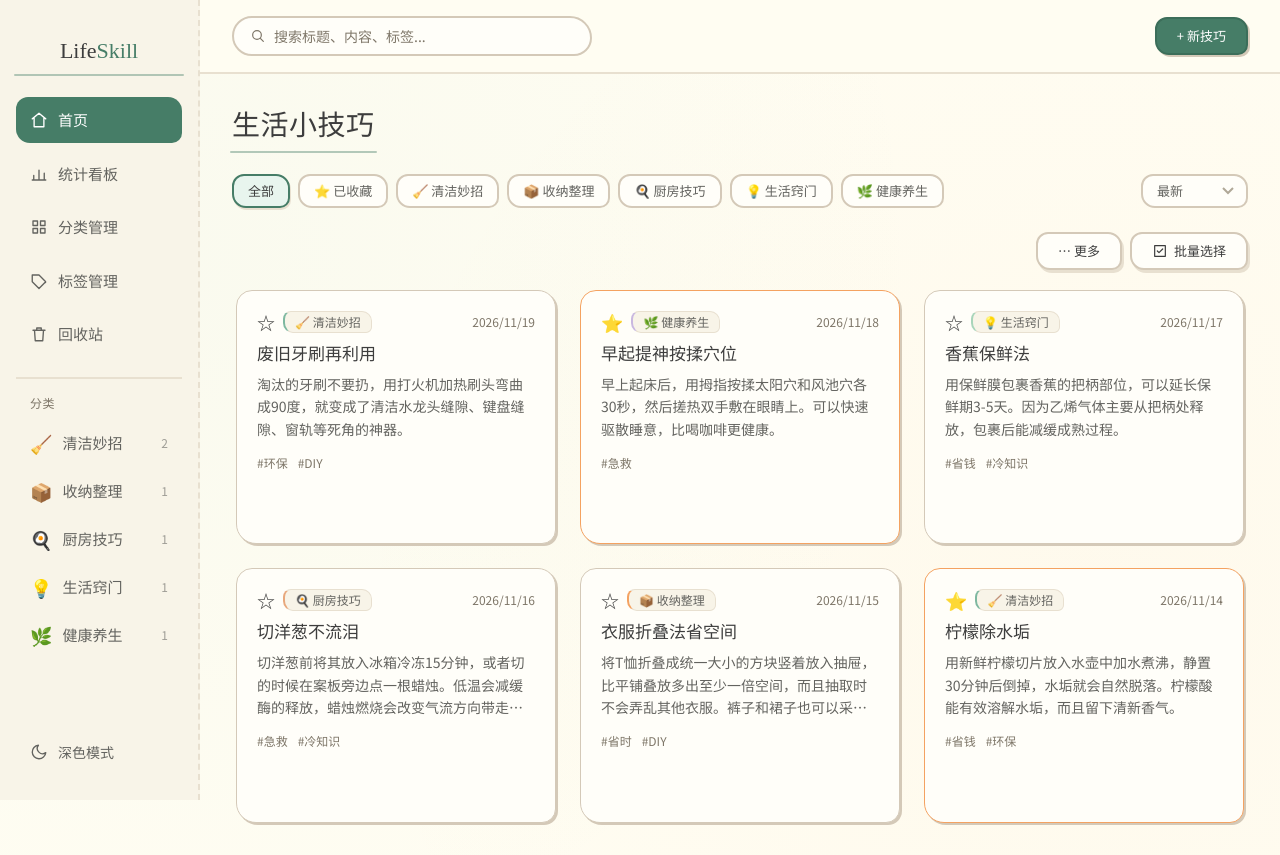
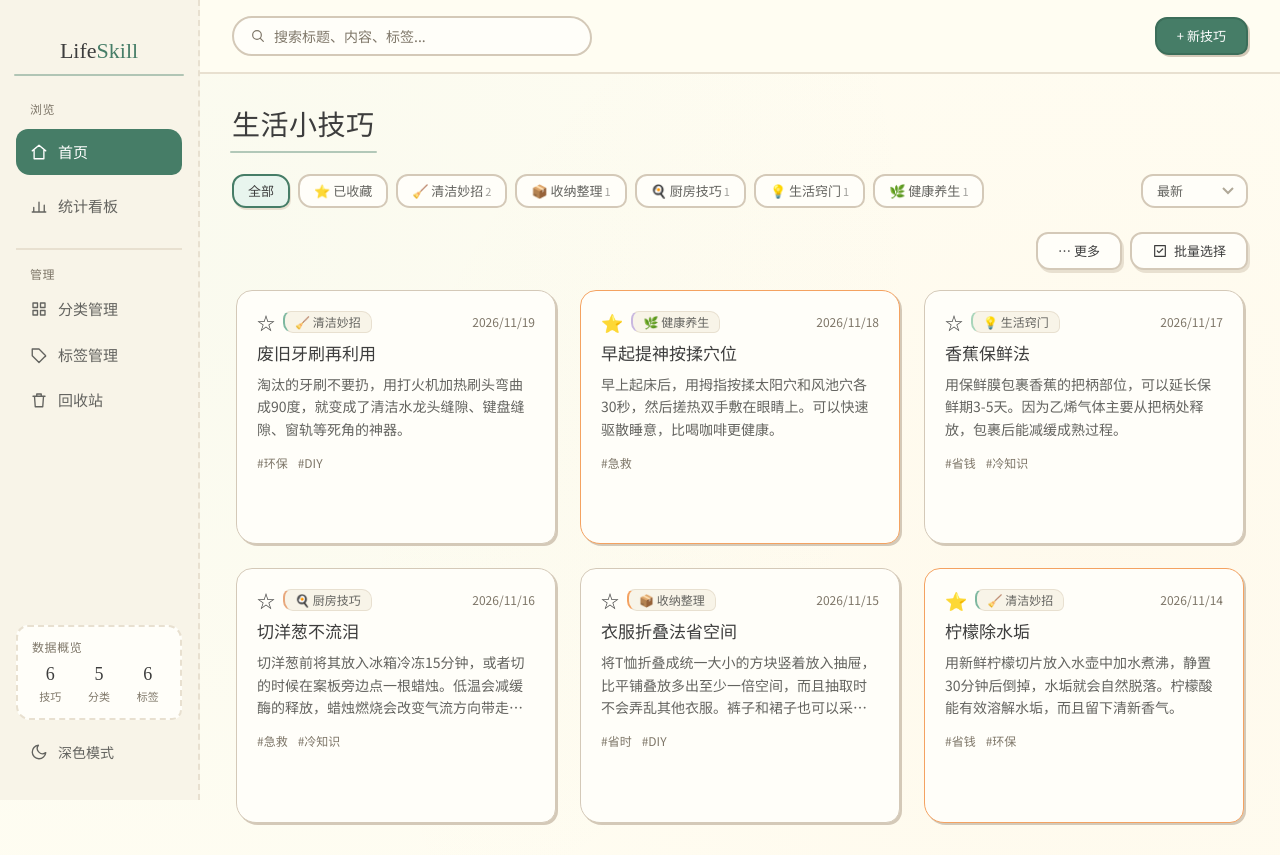
Before and after one commit to guhl0427/life-skill, a React (Vite) app: page / in a window 1280 px wide. Built offline with nearby package versions, Linux system fonts and the light colour scheme; a web font is replaced by a local one.

Commit message:
refactor(ui): 移除侧栏重复分类入口并补充数据概览 (#9)
分类筛选统一收敛到首页 chips，侧栏改为纯导航并新增数据概览卡，避免同一筛选出现两个入口。

```diff
--- a/src/components/FilterBar.jsx
+++ b/src/components/FilterBar.jsx
@@ -1,3 +1,4 @@
+import { useMemo } from "react"
 import { useApp } from "../context/useApp"
 
 const chipBase =
@@ -22,8 +23,17 @@ export default function FilterBar({
   sort,
   onSortChange,
 }) {
-  const { categories } = useApp()
+  const { categories, tips } = useApp()
   const isAll = !activeCat && !activeStarred && !activeTag && !untagged && !uncategorized
+
+  const tipsByCategory = useMemo(() => {
+    const counts = new Map()
+    for (const tip of tips) {
+      if (tip.deletedAt || !tip.categoryId) continue
+      counts.set(tip.categoryId, (counts.get(tip.categoryId) || 0) + 1)
+    }
+    return counts
+  }, [tips])
 
   return (
     <div className="mb-6 flex flex-wrap items-center gap-3">
@@ -77,6 +87,11 @@ export default function FilterBar({
               aria-pressed={activeCat === cat.id}
             >
               {cat.emoji} {cat.name}
+              {tipsByCategory.get(cat.id) > 0 && (
+                <span className="ml-0.5 text-[11px] tabular-nums opacity-60">
+                  {tipsByCategory.get(cat.id)}
+                </span>
+              )}
             </button>
           ))}
         </div>
--- a/src/components/Layout.jsx
+++ b/src/components/Layout.jsx
@@ -9,7 +9,7 @@ const navClass = ({ isActive }) =>
   (isActive ? "bg-primary text-on-primary" : "text-ink-soft hover:bg-primary-light hover:text-ink")
 
 export default function Layout({ children }) {
-  const { tips, categories } = useApp()
+  const { tips, categories, tags } = useApp()
   const [menuOpen, setMenuOpen] = useState(false)
   const [closing, setClosing] = useState(false)
   const [storageError, setStorageError] = useState(false)
@@ -20,15 +20,7 @@ export default function Layout({ children }) {
   const [dark, setDark] = useState(() => localStorage.getItem("ls_dark") === "true")
   const navigate = useNavigate()
 
-  const tipsByCategory = useMemo(() => {
-    const counts = new Map()
-    for (const tip of tips) {
-      if (tip.deletedAt) continue
-      if (tip.categoryId) counts.set(tip.categoryId, (counts.get(tip.categoryId) || 0) + 1)
-    }
-    return counts
-  }, [tips])
-
+  const activeTipsCount = useMemo(() => tips.filter((t) => !t.deletedAt).length, [tips])
   const trashedCount = useMemo(() => tips.filter((t) => t.deletedAt).length, [tips])
 
   useEffect(() => {
@@ -128,6 +120,10 @@ export default function Layout({ children }) {
           Life<span className="text-primary">Skill</span>
         </Link>
 
+        <div className="px-3.5 pb-1 pt-1 text-xs tracking-wider text-ink-faint">
+          浏览
+        </div>
+
         <NavLink to="/" end className={navClass} onClick={closeMenu}>
           <Icon name="home" className="h-[18px] w-[18px]" /> 首页
         </NavLink>
@@ -135,6 +131,11 @@ export default function Layout({ children }) {
         <NavLink to="/stats" className={navClass} onClick={closeMenu}>
           <Icon name="chart" className="h-[18px] w-[18px]" /> 统计看板
         </NavLink>
+
+        <div className="mt-3 border-t-2 border-line-soft pt-3">
+          <div className="px-3.5 pb-1 pt-1 text-xs tracking-wider text-ink-faint">
+            管理
+          </div>
 
           <NavLink to="/categories" className={navClass} onClick={closeMenu}>
             <Icon name="grid" className="h-[18px] w-[18px]" /> 分类管理
@@ -150,34 +151,35 @@ export default function Layout({ children }) {
               <span className="ml-auto text-xs tabular-nums opacity-60">{trashedCount}</span>
             )}
           </NavLink>
+        </div>
 
-        <div className="mt-3 border-t-2 border-line-soft pt-3">
-          <div className="px-3.5 pb-2 pt-1 text-xs tracking-wider text-ink-faint">
-            分类
+        <div className="mt-auto flex flex-col gap-3 pt-4">
+          <div className="rounded-sketch border-2 border-dashed border-line-soft bg-card px-3 py-3">
+            <div className="mb-2 px-0.5 text-xs tracking-wider text-ink-faint">数据概览</div>
+            <div className="flex items-start gap-2 text-center">
+              <div className="flex-1">
+                <div className="font-display text-lg leading-tight text-ink">{activeTipsCount}</div>
+                <div className="mt-0.5 text-[11px] text-ink-faint">技巧</div>
               </div>
-          {categories.map((cat) => (
-            <Link
-              key={cat.id}
-              to={"/?cat=" + cat.id}
-              className="flex items-center gap-2.5 rounded-sketch px-3.5 py-2.5 text-[15px] text-ink-soft transition-colors duration-200 hover:bg-primary-light hover:text-ink"
-              onClick={closeMenu}
-            >
-              <span className="text-lg">{cat.emoji}</span>
-              {cat.name}
-              {tipsByCategory.get(cat.id) > 0 && (
-                <span className="ml-auto text-xs tabular-nums opacity-60">{tipsByCategory.get(cat.id)}</span>
-              )}
-            </Link>
-          ))}
+              <div className="flex-1">
+                <div className="font-display text-lg leading-tight text-ink">{categories.length}</div>
+                <div className="mt-0.5 text-[11px] text-ink-faint">分类</div>
+              </div>
+              <div className="flex-1">
+                <div className="font-display text-lg leading-tight text-ink">{tags.length}</div>
+                <div className="mt-0.5 text-[11px] text-ink-faint">标签</div>
+              </div>
+            </div>
           </div>
 
           <button
-          className="mt-auto flex items-center gap-2.5 rounded-sketch px-3.5 py-2.5 pt-3 text-sm text-ink-soft transition-colors duration-200 hover:bg-primary-light hover:text-ink"
+            className="flex items-center gap-2.5 rounded-sketch px-3.5 py-2.5 text-sm text-ink-soft transition-colors duration-200 hover:bg-primary-light hover:text-ink"
             onClick={() => setDark((d) => !d)}
           >
             <Icon name={dark ? "sun" : "moon"} className="h-[18px] w-[18px]" />
             {dark ? "浅色模式" : "深色模式"}
           </button>
+        </div>
       </aside>
       {(menuOpen || closing) && (
         <div
```
Lines whose indentation alone changed are shown as unchanged.
